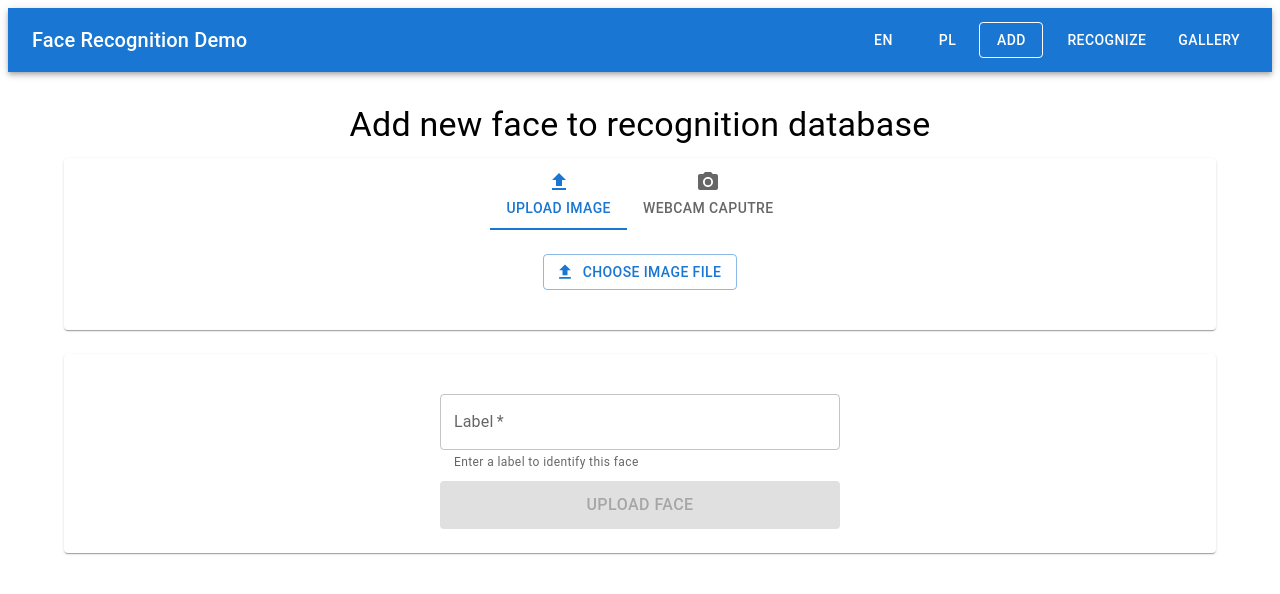
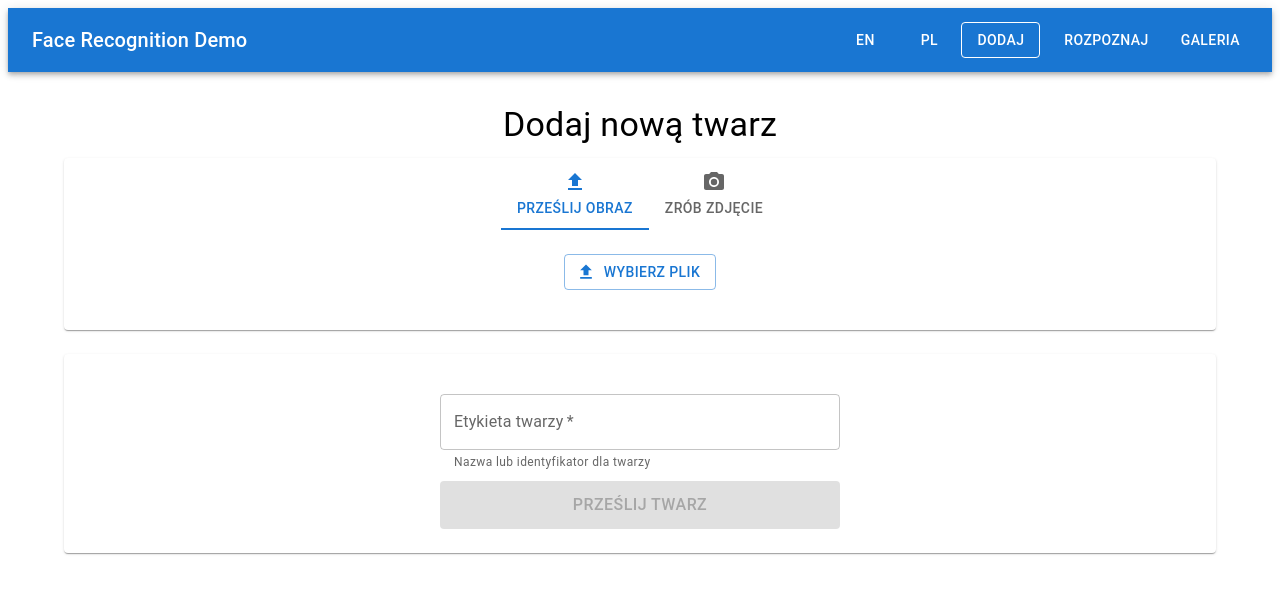
Before and after one commit to mGarbowski/thesis-app, a React (Vite) app in the folder frontend/: page /add in a window 1280 px wide. Shown: the top 594 px of the page. Built offline with nearby package versions, Linux system fonts and the light colour scheme.

Commit message:
feat: translate everything

```diff
--- a/frontend/src/components/ImageUpload.tsx
+++ b/frontend/src/components/ImageUpload.tsx
@@ -1,6 +1,7 @@
 import {type ChangeEvent, useRef} from 'react';
 import {Box, Button, Typography} from '@mui/material';
 import {Upload} from '@mui/icons-material';
+import {useTranslation} from "react-i18next";
 
 interface ImageUploadProps {
     selectedFile: File | null;
@@ -9,6 +10,7 @@ interface ImageUploadProps {
 
 export const ImageUpload = (props: ImageUploadProps) => {
     const {selectedFile, onUpload} = props;
+    const {t} = useTranslation();
     const fileInputRef = useRef<HTMLInputElement>(null);
 
     const handleFileUpload = (event: ChangeEvent<HTMLInputElement>) => {
@@ -33,7 +35,7 @@ export const ImageUpload = (props: ImageUploadProps) => {
                 startIcon={<Upload/>}
                 sx={{mb: 2}}
             >
-                Choose Image File
+                {t("chooseFile")}
             </Button>
             {selectedFile && (
                 <SelectedFileDisplay file={selectedFile}/>
@@ -48,16 +50,17 @@ interface SelectedFileDisplayProps {
 
 const SelectedFileDisplay = (props: SelectedFileDisplayProps) => {
     const {file} = props;
+    const {t} = useTranslation();
 
     return (
         <Box mt={2}>
             <Typography variant="body2" color="text.secondary">
-                Selected: {file.name}
+                {t("selected")}: {file.name}
             </Typography>
             <Box mt={2}>
                 <img
                     src={URL.createObjectURL(file)}
-                    alt="Selected"
+                    alt={t("selected")}
                     style={{maxWidth: '100%', maxHeight: '300px', objectFit: 'contain'}}
                 />
             </Box>
--- a/frontend/src/components/RecognitionResultDisplay.tsx
+++ b/frontend/src/components/RecognitionResultDisplay.tsx
@@ -1,6 +1,7 @@
 import {api, type RecognizeResponse} from "../api.ts";
 import {useEffect, useState} from "react";
 import {Alert, Card, CardContent, CardMedia, Grid, Paper, Typography} from "@mui/material";
+import {useTranslation} from "react-i18next";
 
 interface RecognitionResultDisplayProps {
     recognitionResult: RecognizeResponse;
@@ -8,6 +9,7 @@ interface RecognitionResultDisplayProps {
 
 export const RecognitionResultDisplay = (props: RecognitionResultDisplayProps) => {
     const {recognitionResult} = props;
+    const {t} = useTranslation();
     const [matchedImageUrl, setMatchedImageUrl] = useState<string | null>(null);
     const [error, setError] = useState<string | null>(null);
 
@@ -17,26 +19,26 @@ export const RecognitionResultDisplay = (props: RecognitionResultDisplayProps) =
             .then(imageUrl => setMatchedImageUrl(imageUrl))
             .catch(() => {
                 setMatchedImageUrl(null)
-                setError("Failed to load matched image");
+                setError(t("failedToLoadMatchedImage"));
             });
     }, [recognitionResult.matched_record.id]);
 
     return (
         <Paper sx={{p: 3}}>
             <Typography variant="h6" gutterBottom>
-                Recognition Result
+                {t("recognitionResult")}
             </Typography>
 
             <Grid container spacing={3} alignItems="center">
                 <Grid size={{xs: 12, md: 6}}>
                     <Typography variant="body1" gutterBottom>
-                        <strong>Match Found!</strong>
+                        <strong>{t("matchFound")}</strong>
                     </Typography>
                     <Typography variant="body2" color="text.secondary">
-                        Label: {recognitionResult.matched_record.label}
+                        {t("label")}: {recognitionResult.matched_record.label}
                     </Typography>
                     <Typography variant="body2" color="text.secondary">
-                        Similarity: {(recognitionResult.cosine_similarity * 100).toFixed(0)}%
+                        {t("similarity")}: {(recognitionResult.cosine_similarity * 100).toFixed(0)}%
                     </Typography>
                 </Grid>
                 <Grid size={{xs: 12, md: 6}}>
@@ -62,6 +64,7 @@ interface MatchedFaceCard {
 
 const MatchedFaceCard = (props: MatchedFaceCard) => {
     const {imageUrl, label} = props;
+    const {t} = useTranslation();
     return (
         <Card>
             <CardMedia
@@ -73,7 +76,7 @@ const MatchedFaceCard = (props: MatchedFaceCard) => {
             />
             <CardContent>
                 <Typography variant="body2" color="text.secondary" textAlign="center">
-                    Matched Face
+                    {t("matchedFace")}
                 </Typography>
             </CardContent>
         </Card>
--- a/frontend/src/components/WebcamCapture.tsx
+++ b/frontend/src/components/WebcamCapture.tsx
@@ -2,6 +2,7 @@ import {useRef} from "react";
 import Webcam from "react-webcam";
 import {Box, Button} from "@mui/material";
 import { PhotoCamera } from "@mui/icons-material";
+import {useTranslation} from "react-i18next";
 
 interface WebcamCaptureProps {
     capturedImageUrl: string | null;
@@ -10,6 +11,7 @@ interface WebcamCaptureProps {
 
 export const WebcamCapture = (props: WebcamCaptureProps) => {
     const {capturedImageUrl, setCapturedImageUrl} = props;
+    const {t} = useTranslation();
 
     const handleCaptureImage = () => {
         const imageSrc = webcamRef.current?.getScreenshot();
@@ -39,7 +41,7 @@ export const WebcamCapture = (props: WebcamCaptureProps) => {
                     onClick={handleCaptureImage}
                     startIcon={<PhotoCamera/>}
                 >
-                    Capture Photo
+                    {t("capturePhoto")}
                 </Button>
             </Box>
         </>
@@ -59,7 +61,7 @@ export const WebcamCapture = (props: WebcamCaptureProps) => {
             />
             <Box mt={2}>
                 <Button variant="outlined" onClick={handleRetakePhoto} sx={{mr: 2}}>
-                    Retake Photo
+                    {t("retakePhoto")}
                 </Button>
             </Box>
         </>
--- a/frontend/src/i18n.ts
+++ b/frontend/src/i18n.ts
@@ -1,17 +1,60 @@
 import i18n from 'i18next';
-import { initReactI18next } from 'react-i18next';
+import {initReactI18next} from 'react-i18next';
 
 const plTranslations = {
     "gallery": "Galeria",
     "add": "Dodaj",
-  "recognize": "Rozpoznaj"
+    "recognize": "Rozpoznaj",
+    "faceRecognition": "Rozpoznawanie twarzy",
+    "uploadImage": "Prześlij obraz",
+    "webcamCapture": "Zrób zdjęcie",
+    "recognizing": "Rozpoznawanie",
+    "recognizeFace": "Rozpoznaj twarz",
+    "addNewFace": "Dodaj nową twarz",
+    "faceLabel": "Etykieta twarzy",
+    "faceLabelHelperText": "Nazwa lub identyfikator dla twarzy",
+    "uploadFace": "Prześlij twarz",
+    "chooseFile": "Wybierz plik",
+    "selected": "Wybrane",
+    "recognitionResult": "Wynik rozpoznawania",
+    "failedToLoadMatchImage": "Nie udało się załadować dopasowanego obrazu",
+    "matchFound": "Znaleziono dopasowanie",
+    "label": "Etykieta",
+    "similarity": "Podobieństwo",
+    "matchedFace": "Dopasowana twarz",
+    "capturePhoto": "Zrób zdjęcie",
+    "retakePhoto": "Zrób nowe ponownie",
+    "faceUploadedSuccessfully": "Twarz została pomyślnie zapisana",
+    "anErrorOccurredDuringUpload": "Wystąpił błąd podczas przesyłania",
 };
 
 const enTranslations = {
     "gallery": "Gallery",
     "add": "Add",
-  "recognize": "Recognize"
+    "recognize": "Recognize",
+    "faceRecognition": "Face Recognition",
+    "uploadImage": "Upload Image",
+    "webcamCapture": "Take Photo",
+    "recognizing": "Recognizing",
+    "recognizeFace": "Recognize Face",
+    "addNewFace": "Add New Face",
+    "faceLabel": "Face Label",
+    "faceLabelHelperText": "Name or identifier for the face",
+    "uploadFace": "Upload Face",
+    "chooseFile": "Choose File",
+    "selected": "Selected",
+    "recognitionResult": "Recognition Result",
+    "failedToLoadMatchImage": "Failed to load matched image",
+    "matchFound": "Match Found",
+    "label": "Label",
+    "similarity": "Similarity",
+    "matchedFace": "Matched Face",
+    "capturePhoto": "Capture Photo",
+    "retakePhoto": "Retake Photo",
+    "faceUploadedSuccessfully": "Face uploaded successfully",
+    "anErrorOccurredDuringUpload": "An error occurred during upload",
 };
+
 
 i18n
     .use(initReactI18next)
@@ -24,8 +67,8 @@ i18n
                 translation: plTranslations
             }
         },
-    lng: "en",
-    fallbackLng: "en",
+        lng: "pl",
+        fallbackLng: "pl",
         interpolation: {
             escapeValue: false
         }
--- a/frontend/src/pages/AddFacePage.tsx
+++ b/frontend/src/pages/AddFacePage.tsx
@@ -6,8 +6,11 @@ import {ImageUpload} from "../components/ImageUpload.tsx";
 import {WebcamCapture} from "../components/WebcamCapture.tsx";
 import {dataURLtoFile, generateWebcamCaptureFilename} from "../utils.ts";
 import {api} from "../api.ts";
+import {useTranslation} from "react-i18next";
 
 export const AddFacePage = () => {
+    const {t} = useTranslation();
+
     const [tabValue, setTabValue] = useState(0);
     const [selectedFile, setSelectedFile] = useState<File | null>(null);
     const [capturedImage, setCapturedImage] = useState<string | null>(null);
@@ -41,12 +44,12 @@ export const AddFacePage = () => {
 
         try {
             const result = await api.uploadFace(file, label.trim());
-            setSuccess(`Face uploaded successfully - ${result.filename}`);
+            setSuccess(`${t("faceUploadedSuccessfully")} - ${result.filename}`);
             setSelectedFile(null);
             setCapturedImage(null);
             setLabel('');
         } catch (err) {
-            setError(err instanceof Error ? err.message : 'An error occurred during upload');
+            setError(err instanceof Error ? err.message : t("anErrorOccurredDuringUpload"));
         } finally {
             setIsLoading(false);
         }
@@ -55,13 +58,13 @@ export const AddFacePage = () => {
     return (
         <Box>
             <Typography variant="h4" component="h1" gutterBottom textAlign="center">
-                Add new face to recognition database
+                {t("addNewFace")}
             </Typography>
 
             <Paper sx={{mb: 3}}>
                 <Tabs value={tabValue} onChange={handleTabChange} centered>
-                    <Tab label="Upload Image" icon={<Upload/>}/>
-                    <Tab label="Webcam caputre" icon={<CameraAlt/>}/>
+                    <Tab label={t("uploadImage")} icon={<Upload/>}/>
+                    <Tab label={t("webcamCapture")} icon={<CameraAlt/>}/>
                 </Tabs>
 
                 <TabPanel value={tabValue} index={0}>
@@ -76,13 +79,13 @@ export const AddFacePage = () => {
             <Paper sx={{p: 3, mx: "auto"}}>
                 <Box sx={{maxWidth: 400, mx: "auto"}}>
                     <TextField
-                        label="Label"
+                        label={t("faceLabel")}
                         value={label}
                         onChange={(e) => setLabel(e.target.value)}
                         margin="normal"
                         required
                         disabled={isLoading}
-                        helperText="Enter a label to identify this face"
+                        helperText={t("faceLabelHelperText")}
                         variant="outlined"
                         fullWidth
                     />
@@ -94,7 +97,7 @@ export const AddFacePage = () => {
                         sx={{height: 48, fontSize: 16}}
                         fullWidth
                     >
-                        {isLoading ? <CircularProgress size={24}/> : 'Upload Face'}
+                        {isLoading ? <CircularProgress size={24}/> : t("uploadFace")}
                     </Button>
                 </Box>
 
--- a/frontend/src/pages/RecognizePage.tsx
+++ b/frontend/src/pages/RecognizePage.tsx
@@ -7,9 +7,12 @@ import {WebcamCapture} from "../components/WebcamCapture.tsx";
 import {dataURLtoFile, generateWebcamCaptureFilename} from "../utils.ts";
 import {api} from "../api.ts";
 import {TabPanel} from '../components/TabPanel.tsx';
+import {useTranslation} from "react-i18next";
 
 
 export const RecognizePage = () => {
+    const {t} = useTranslation()
+
     const [tabValue, setTabValue] = useState(0);
     const [selectedFile, setSelectedFile] = useState<File | null>(null);
     const [capturedImage, setCapturedImage] = useState<string | null>(null);
@@ -58,13 +61,13 @@ export const RecognizePage = () => {
     return (
         <Box>
             <Typography variant="h4" component="h1" gutterBottom textAlign="center">
-                Face Recognition
+                {t("faceRecognition")}
             </Typography>
 
             <Paper sx={{mb: 3}}>
                 <Tabs value={tabValue} onChange={handleTabChange} centered>
-                    <Tab label="Upload Image" icon={<Upload/>}/>
-                    <Tab label="Webcam Capture" icon={<CameraAlt/>}/>
+                    <Tab label={t("uploadImage")} icon={<Upload/>}/>
+                    <Tab label={t("webcamCapture")} icon={<CameraAlt/>}/>
                 </Tabs>
 
                 <TabPanel value={tabValue} index={0}>
@@ -84,7 +87,7 @@ export const RecognizePage = () => {
                     disabled={!canRecognize || isLoading}
                     startIcon={isLoading ? <CircularProgress size={20}/> : <Search/>}
                 >
-                    {isLoading ? 'Recognizing...' : 'Recognize Face'}
+                    {isLoading ? `${t("recognizing")}...` : t("recognizeFace")}
                 </Button>
             </Box>
 
```
Lines whose indentation alone changed are shown as unchanged.
